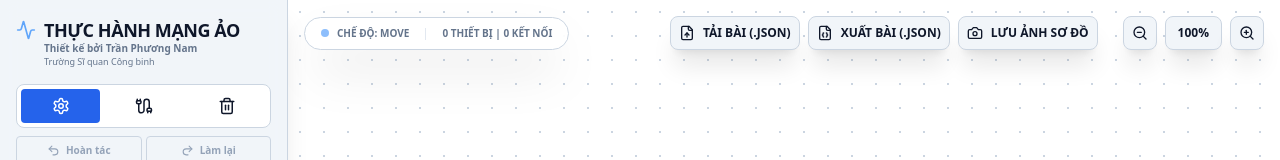
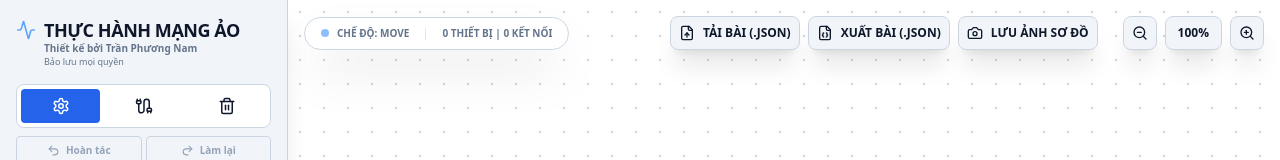
Before and after one commit to nam3010hcm-ai/thuchanhmang, a React (Vite) app: page / in a window 1280 px wide. Shown: the top 160 px of the page. Built offline with nearby package versions, Linux system fonts and the light colour scheme.

Commit message:
Update footer text in Sidebar component

```diff
--- a/components/Sidebar.tsx
+++ b/components/Sidebar.tsx
@@ -48,7 +48,7 @@ export const Sidebar: React.FC<SidebarProps> = ({
           </div>
           <div className="pl-7 -mt-0.5">
             <p className="text-[10px] text-slate-500 font-semibold leading-tight">Thiết kế bởi Trần Phương Nam</p>
-            <p className="text-[9px] text-slate-500 font-medium">Trường Sĩ quan Công binh</p>
+            <p className="text-[9px] text-slate-500 font-medium">Bảo lưu mọi quyền</p>
           </div>
         </div>
 
```
